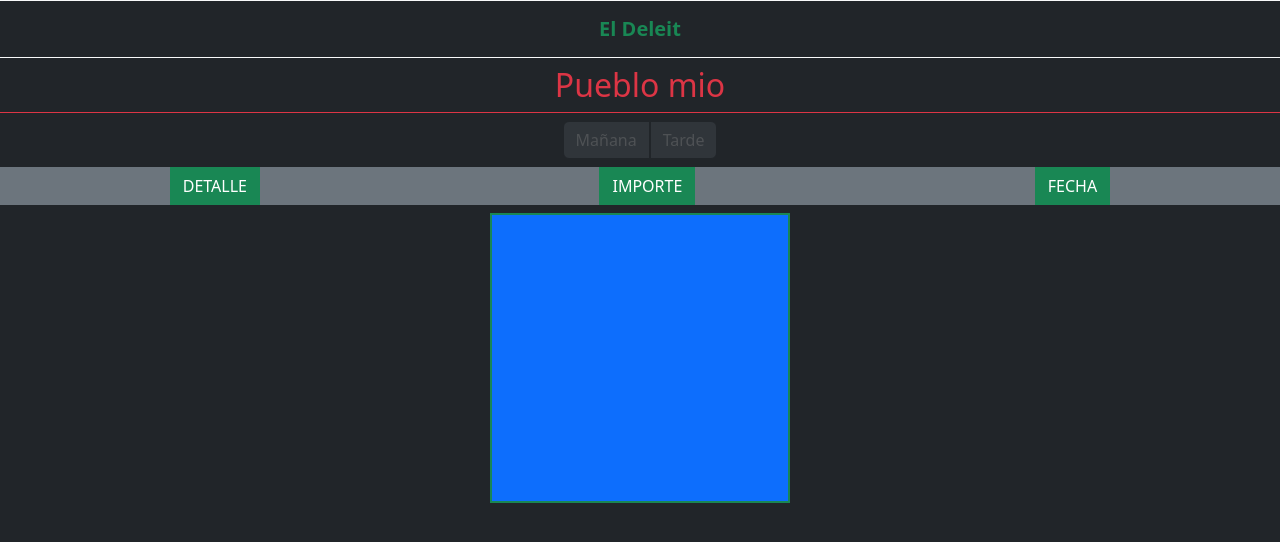
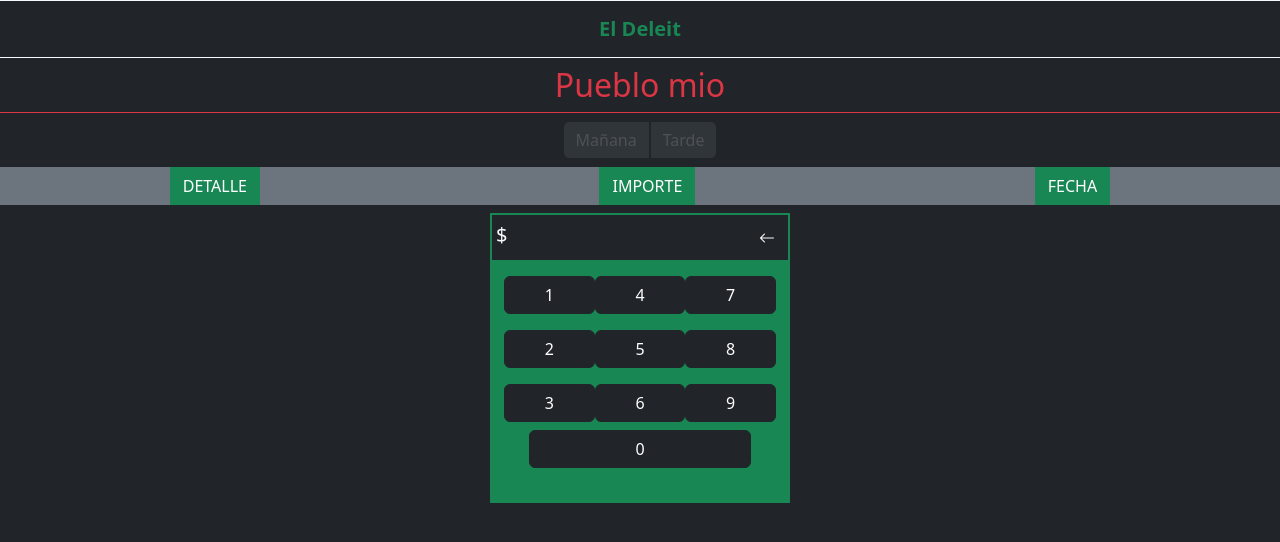
Before and after one commit to Cofitogit/elDeleit, a Next.js app: page /sucursal/0 in a window 1280 px wide. Both pictures are taken after a click on the button "IMPORTE". Shown: the top 542 px of the page. Built offline with nearby package versions, Linux system fonts and the light colour scheme.

Commit message:
IMPORTE & FECHA

```diff
--- a/pages/sucursal/[id].js
+++ b/pages/sucursal/[id].js
@@ -9,10 +9,10 @@ export default function suc() {
   const [visibleD, setVisibleD] = useState(false);
   const [visibleI, setVisibleI] = useState(false);
   const [visibleF, setVisibleF] = useState(false);
-  const [isSelectedM, setIsSelectedM] = useState(false);
-  const [isSelectedT, setIsSelectedT] = useState(false);
+  const [selectedButton, setSelectedButton] = useState('');
   const [vPan, setvPan] = useState('');
   const [detalle, setDetalle] = useState(['', 'Kg de pan']);
+  const [inputValor, setInputValor] = useState('$');
 
   let pantalla = false;
 
@@ -41,27 +41,15 @@ export default function suc() {
     setVisibleF(false);
   }
 
-  function selectedM(e) {
-    e.preventDefault();
-    setIsSelectedM(!isSelectedM);
-    setIsSelectedT(false);
-  }
-
-  function selectedT(e) {
-    e.preventDefault();
-    setIsSelectedT(!isSelectedT);
-    setIsSelectedM(false);
-  }
-
-  async function agregarValor(e) {
+  function agregarValor(e) {
     e.preventDefault();
     if (detalle[0].length > 1) {
       return;
     }
-    let copiaDetalle = detalle;
+    const copiaDetalle = [...detalle];
     copiaDetalle[0] = copiaDetalle[0] + e.target.value;
     setDetalle(copiaDetalle);
-    setvPan(detalle.join(' '));
+    setvPan(copiaDetalle.join(' '));
   }
 
   function agregarValorExtra(e) {
@@ -69,17 +57,57 @@ export default function suc() {
     if (detalle.find((c) => c === e.target.value)) {
       return;
     }
-    let copiaDetalle = detalle;
+    const copiaDetalle = [...detalle];
     copiaDetalle.push(e.target.value);
     setDetalle(copiaDetalle);
-    setvPan(detalle.join(' '));
+    setvPan(copiaDetalle.join(' '));
   }
 
   function del(e) {
     e.preventDefault();
     setDetalle(['', 'Kg de pan']);
-    detalle.slice(0, 1);
   }
+
+  function delI(e) {
+    e.preventDefault();
+    setInputValor('$');
+  }
+
+  function agregarValorI(e) {
+    setInputValor(inputValor + e.target.value);
+  }
+
+  const [fecha, setFecha] = useState('');
+  const [dia, setDia] = useState(0);
+
+  useEffect(() => {
+    const fechaActual = new Date();
+    const diaActual = fechaActual.getDate();
+    const mesActual = fechaActual.getMonth() + 1;
+    const anioActual = fechaActual.getFullYear();
+    setFecha(`${diaActual}/${mesActual}/${anioActual}`);
+    setDia(diaActual);
+  }, []);
+
+  const subirDia = () => {
+    const fechaActualizada = new Date();
+    fechaActualizada.setDate(dia + 1);
+    const diaNuevo = fechaActualizada.getDate();
+    const mesNuevo = fechaActualizada.getMonth() + 1;
+    const anioNuevo = fechaActualizada.getFullYear();
+    setFecha(`${diaNuevo}/${mesNuevo}/${anioNuevo}`);
+    setDia(diaNuevo);
+  };
+
+  const bajarDia = () => {
+    const fechaActualizada = new Date();
+    fechaActualizada.setDate(dia - 1);
+    const diaNuevo = fechaActualizada.getDate();
+    const mesNuevo = fechaActualizada.getMonth() + 1;
+    const anioNuevo = fechaActualizada.getFullYear();
+    setFecha(`${diaNuevo}/${mesNuevo}/${anioNuevo}`);
+    setDia(diaNuevo);
+  };
 
   return (
     <Layout>
@@ -91,15 +119,15 @@ export default function suc() {
       <div className='card-body mt-2 d-flex justify-content-center'>
         <button
           className='btn btn-secondary rounded-0 rounded-start border-end border-dark'
-          onClick={selectedM}
-          style={{ opacity: isSelectedM ? 1 : 0.2 }}
+          onClick={() => setSelectedButton('mañana')}
+          style={{ opacity: selectedButton === 'mañana' ? 1 : 0.2 }}
         >
           Mañana
         </button>
         <button
           className='btn btn-secondary rounded-0 rounded-end border-start border-dark'
-          onClick={selectedT}
-          style={{ opacity: isSelectedT ? 1 : 0.2 }}
+          onClick={() => setSelectedButton('tarde')}
+          style={{ opacity: selectedButton === 'tarde' ? 1 : 0.2 }}
         >
           Tarde
         </button>
@@ -241,21 +269,143 @@ export default function suc() {
           </div>
         </div>
         <div
-          className='display-absolute bg-info'
-          style={{
-            height: '100%',
-            width: '100%',
-            display: visibleF ? 'block' : 'none',
-          }}
-        ></div>
-        <div
-          className='display-absolute bg-primary'
+          className='display-absolute bg-success'
           style={{
             height: '100%',
             width: '100%',
             display: visibleI ? 'block' : 'none',
           }}
-        ></div>
+        >
+          <div
+            className='card-body w-100 bg-dark d-flex justify-content-between'
+            style={{ height: '45px' }}
+          >
+            <h5 className='text-light ms-1 pt-2 fw-lighter'>{inputValor}</h5>
+            <button onClick={delI} className='btn btn-dark my-1'>
+              <i className='bi bi-arrow-left'></i>
+            </button>
+          </div>
+          <div className='container d-flex justify-content-around'>
+            <div className='mt-2'>
+              <button
+                className='btn btn-dark rounded w-100 my-2'
+                value='1'
+                onClick={agregarValorI}
+              >
+                1
+              </button>
+              <button
+                className='btn btn-dark rounded w-100 my-2'
+                value='2'
+                onClick={agregarValorI}
+              >
+                2
+              </button>
+              <button
+                className='btn btn-dark rounded w-100 my-2'
+                value='3'
+                onClick={agregarValorI}
+              >
+                3
+              </button>
+            </div>
+            <div className='mt-2'>
+              <button
+                className='btn btn-dark rounded w-100 my-2'
+                value='4'
+                onClick={agregarValorI}
+              >
+                4
+              </button>
+              <button
+                className='btn btn-dark rounded w-100 my-2'
+                value='5'
+                onClick={agregarValorI}
+              >
+                5
+              </button>
+              <button
+                className='btn btn-dark rounded w-100 my-2'
+                value='6'
+                onClick={agregarValorI}
+              >
+                6
+              </button>
+            </div>
+            <div className='mt-2'>
+              <button
+                className='btn btn-dark rounded w-100 my-2'
+                value='7'
+                onClick={agregarValorI}
+              >
+                7
+              </button>
+              <button
+                className='btn btn-dark rounded w-100 my-2'
+                value='8'
+                onClick={agregarValorI}
+              >
+                8
+              </button>
+              <button
+                className='btn btn-dark rounded w-100 my-2'
+                value='9'
+                onClick={agregarValorI}
+              >
+                9
+              </button>
+            </div>
+          </div>
+
+          <div className='d-flex justify-content-center'>
+            <button
+              className='btn btn-dark rounded mx-3 w-75'
+              value='0'
+              onClick={agregarValorI}
+            >
+              0
+            </button>
+          </div>
+        </div>
+        <div
+          className='display-absolute bg-dark border border-dark border-2'
+          style={{
+            width: '100%',
+            display: visibleF ? 'block' : 'none',
+          }}
+        >
+          <div className='card bg-dark'>
+            <div className='card-body my-2'>
+              <div className='input-group'>
+                <input
+                  type='text'
+                  className='form-control'
+                  value={fecha}
+                  readOnly
+                />
+                <div className='input-group-append'>
+                  <button className='btn btn-success' onClick={subirDia}>
+                    +
+                  </button>
+                  <button className='btn btn-danger' onClick={bajarDia}>
+                    -
+                  </button>
+                </div>
+              </div>
+            </div>
+          </div>
+          <div className='card-body bg-dark border-bottom border-top border-light rounded mx-3 mt-1'>
+            <h3 className='text-light text-center ms-1 pt-2 fw-lighter'>
+              Detalles del TICKET:
+            </h3>
+            <h3 className='text-light text-center ms-1'>
+              {detalle.join(' ') + ' ' + inputValor + ' ' + fecha + ' ' + selectedButton}
+            </h3>
+          </div>
+          <div className='d-flex justify-content-center mt-2'>
+            <button className='btn btn-success'>GUARDAR</button>
+          </div>
+        </div>
       </div>
     </Layout>
   );
```
